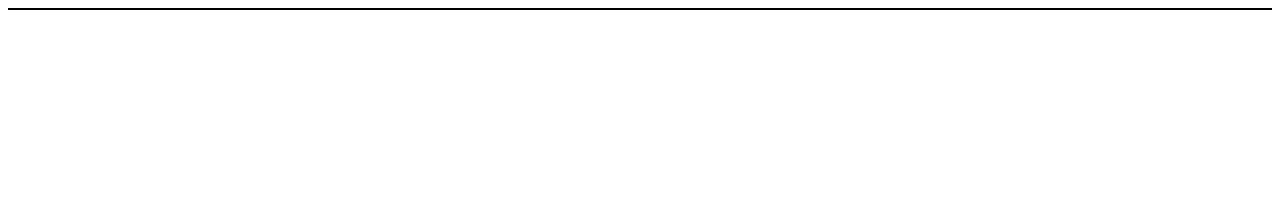
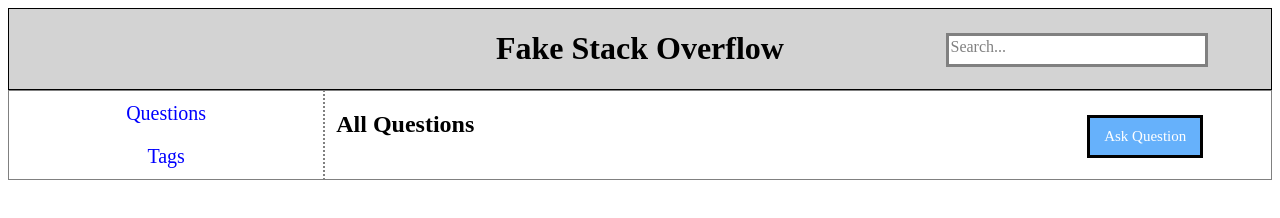
Before and after one commit to joycelynxia/cse316-f23-pa01, a plain HTML site: page index.html in a window 1280 px wide. Drawn offline with Linux system fonts and the light colour scheme.

Commit message:
Update index.html

```diff
--- a/index.html
+++ b/index.html
@@ -5,9 +5,30 @@
 </head>
 <body>
   <div id="header" class="header">
+    <h1>Fake Stack Overflow</h1>
+    <div class="search">
+      Search...
+    </div>
   </div>
 
   <div id="main" class="main">
+    <table border="1">
+      <tr>
+        <td class="sidebar">
+          <a href="#">Questions</a>
+          <a href="#">Tags</a>
+        </td>
+        <!-- Content -->
+        <td class="content">
+          <h2 id="all_q">All Questions</h2>
+          <div class="ask">
+            <a href="#">Ask Question</a>
+          </div>
+
+        </td>
+      </tr>
+    </table>
+
   </div>
 </body>
 </html>
```
